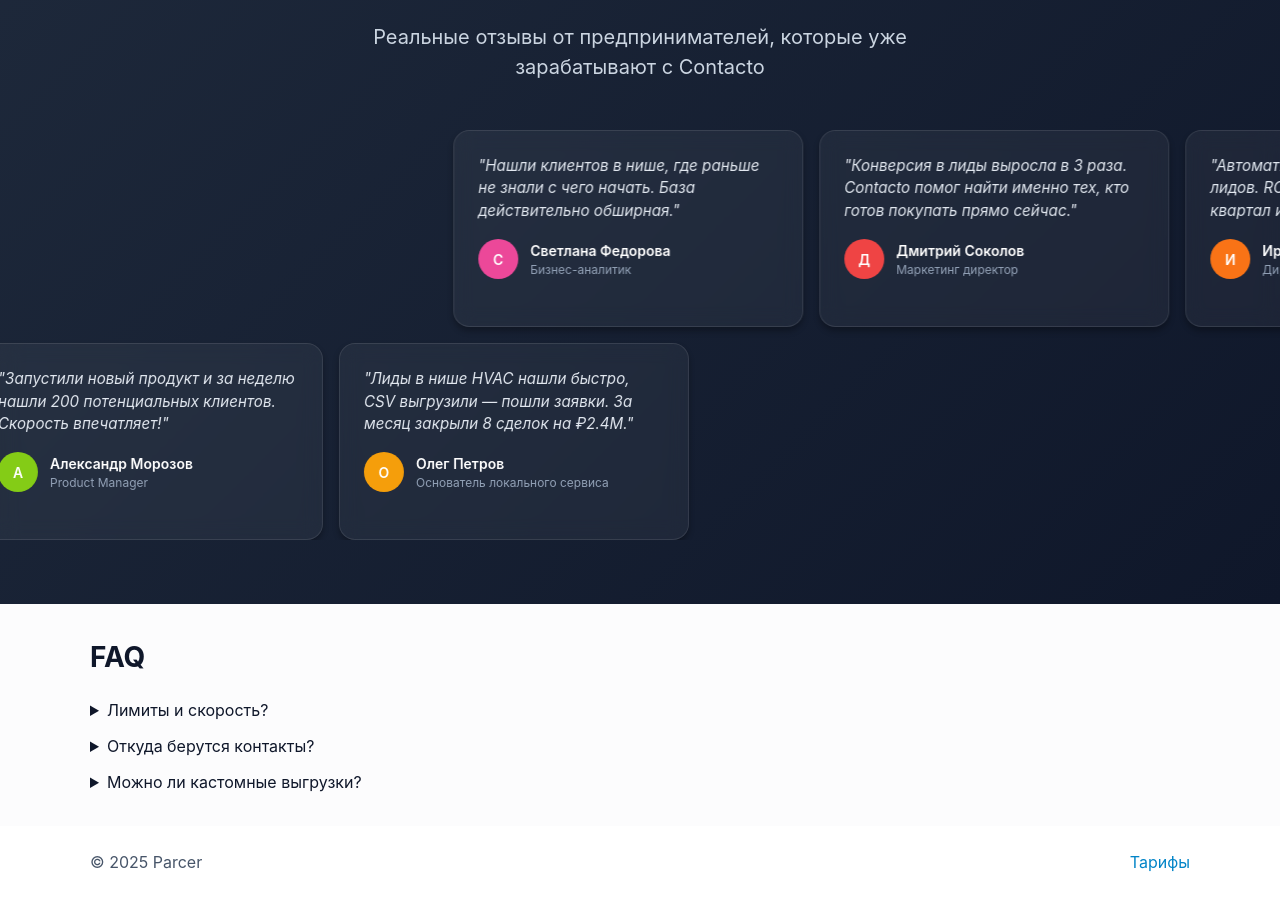
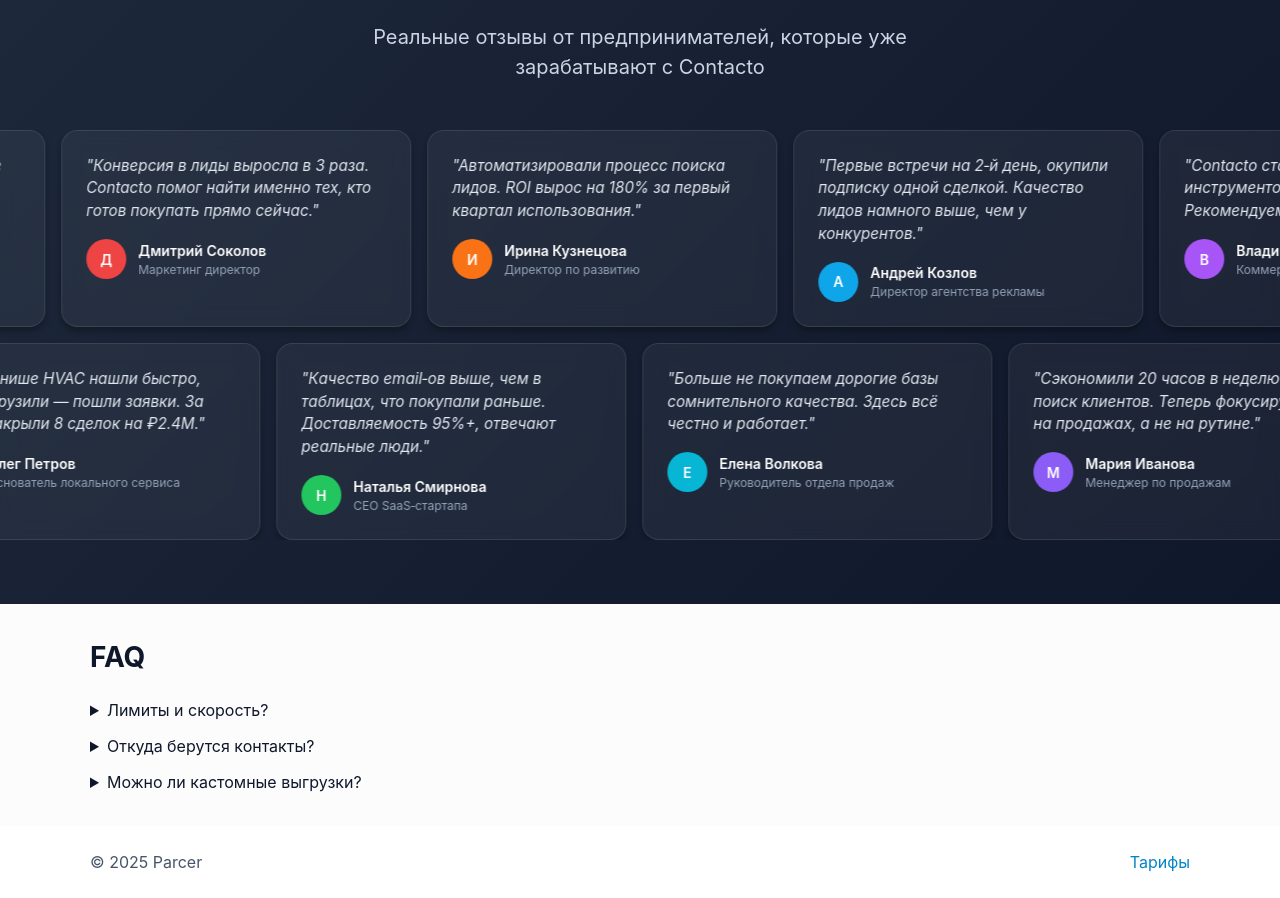
Before and after one commit to RemontOK/Saas, a React (Vite) app: page / in a window 1280 px wide. Shown: the part 4840-5738 px from the top of the page. Built offline with nearby package versions, Linux system fonts and the light colour scheme.

Commit message:
Deploy: update project

```diff
--- a/src/App.tsx
+++ b/src/App.tsx
@@ -70,24 +70,24 @@
   .glow { box-shadow: 0 0 0 6px rgba(14,165,233,.08) }
 
   @keyframes scroll-left {
-    0% { transform: translateX(100vw) }
-    100% { transform: translateX(-100%) }
+    0% { transform: translateX(0%) }
+    100% { transform: translateX(-33.33%) }
   }
   @keyframes scroll-right {
-    0% { transform: translateX(-100%) }
-    100% { transform: translateX(100vw) }
+    0% { transform: translateX(-33.33%) }
+    100% { transform: translateX(0%) }
   }
 
   .testimonial-scroll-left {
-    animation: scroll-left 25s linear infinite;
+    animation: scroll-left 40s linear infinite;
   }
   .testimonial-scroll-right {
-    animation: scroll-right 30s linear infinite;
+    animation: scroll-right 45s linear infinite;
   }
   `}</style>
 )
 
-// Компонент для текущих отзывов
+// Компонент для бесконечно текущих отзывов
 function FlowingTestimonials() {
   const shuffledTestimonials = useMemo(() => {
     return [...TESTIMONIALS].sort(() => Math.random() - 0.5);
@@ -95,6 +95,10 @@
 
   const firstRow = shuffledTestimonials.slice(0, 5);
   const secondRow = shuffledTestimonials.slice(5, 10);
+
+  // Дублируем отзывы для бесконечной прокрутки
+  const infiniteFirstRow = [...firstRow, ...firstRow, ...firstRow];
+  const infiniteSecondRow = [...secondRow, ...secondRow, ...secondRow];
 
   return (
     <div style={{ overflow: 'hidden', position: 'relative' }}>
@@ -106,7 +110,7 @@
         whiteSpace: 'nowrap'
       }}>
         <div className="testimonial-scroll-left" style={{ display: 'flex', gap: '1rem' }}>
-          {firstRow.map((testimonial, index) => (
+          {infiniteFirstRow.map((testimonial, index) => (
             <div
               key={`row1-${index}`}
               style={{
@@ -116,7 +120,8 @@
                 border: '1px solid rgba(255, 255, 255, 0.1)',
                 borderRadius: '16px',
                 padding: '1.5rem',
-                boxShadow: '0 4px 6px rgba(0, 0, 0, 0.3)'
+                boxShadow: '0 4px 6px rgba(0, 0, 0, 0.3)',
+                transition: 'all 0.3s ease'
               }}
             >
               <div style={{
@@ -165,7 +170,7 @@
         whiteSpace: 'nowrap'
       }}>
         <div className="testimonial-scroll-right" style={{ display: 'flex', gap: '1rem' }}>
-          {secondRow.map((testimonial, index) => (
+          {infiniteSecondRow.map((testimonial, index) => (
             <div
               key={`row2-${index}`}
               style={{
@@ -175,7 +180,8 @@
                 border: '1px solid rgba(255, 255, 255, 0.1)',
                 borderRadius: '16px',
                 padding: '1.5rem',
-                boxShadow: '0 4px 6px rgba(0, 0, 0, 0.3)'
+                boxShadow: '0 4px 6px rgba(0, 0, 0, 0.3)',
+                transition: 'all 0.3s ease'
               }}
             >
               <div style={{
```
